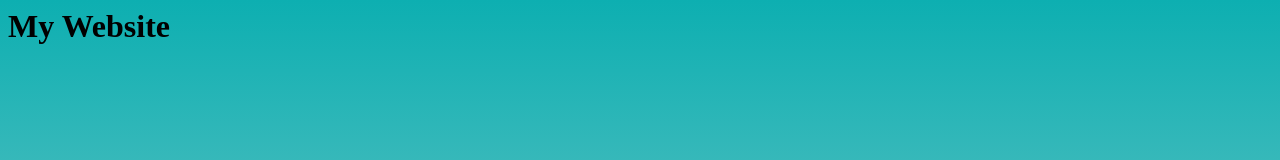
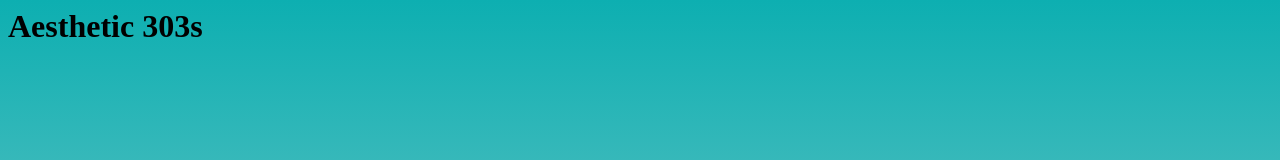
Before and after one commit to Ja9981/myWebsite, a plain HTML site: page index.html in a window 1280 px wide. Shown: the top 160 px of the page. Drawn offline with Linux system fonts and the light colour scheme.

Commit message:
Update index.html

```diff
--- a/index.html
+++ b/index.html
@@ -12,7 +12,7 @@
 </head>
 
 <body>
-<h1>My Website</h1>
+<h1>Aesthetic 303s</h1>
 
 
 
```
